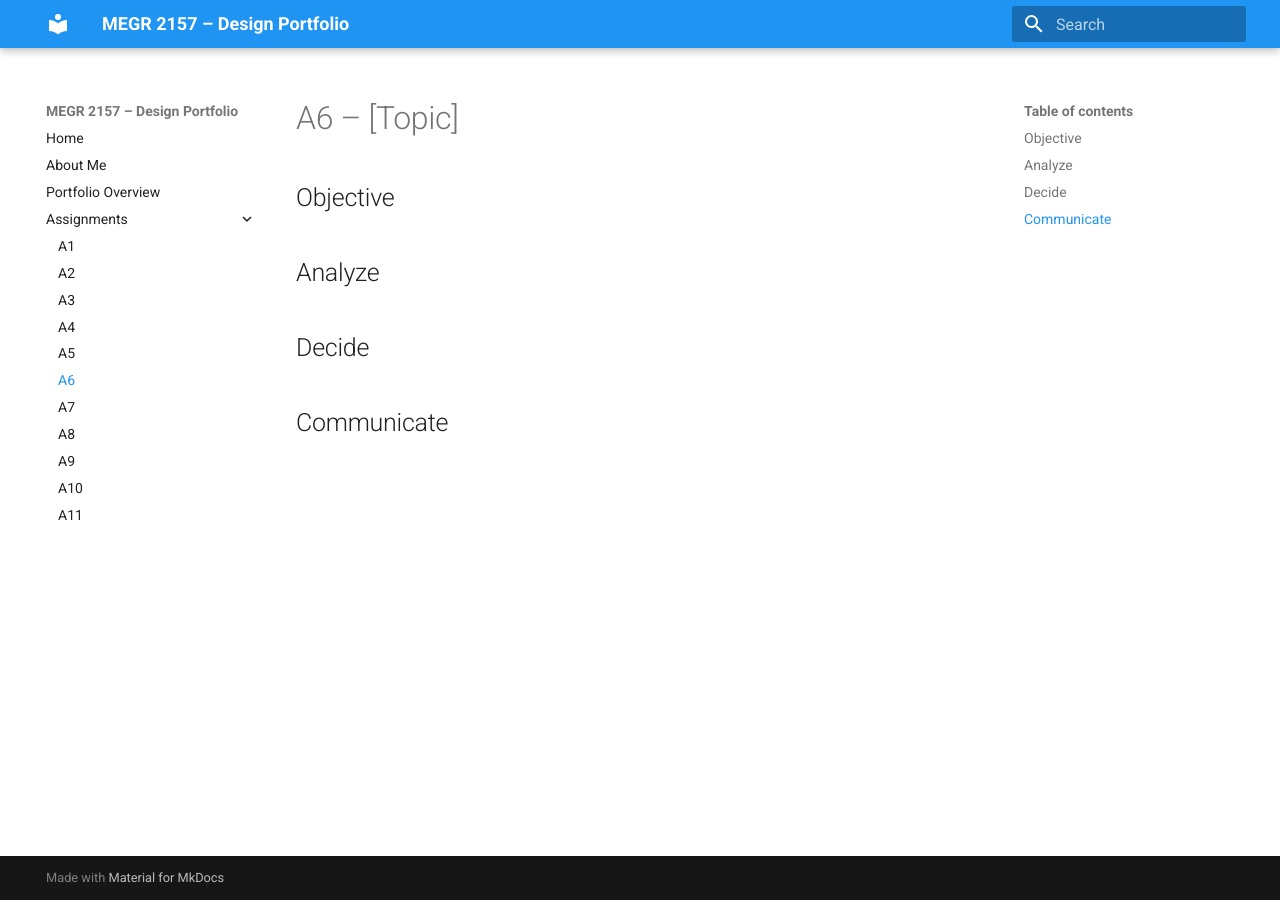
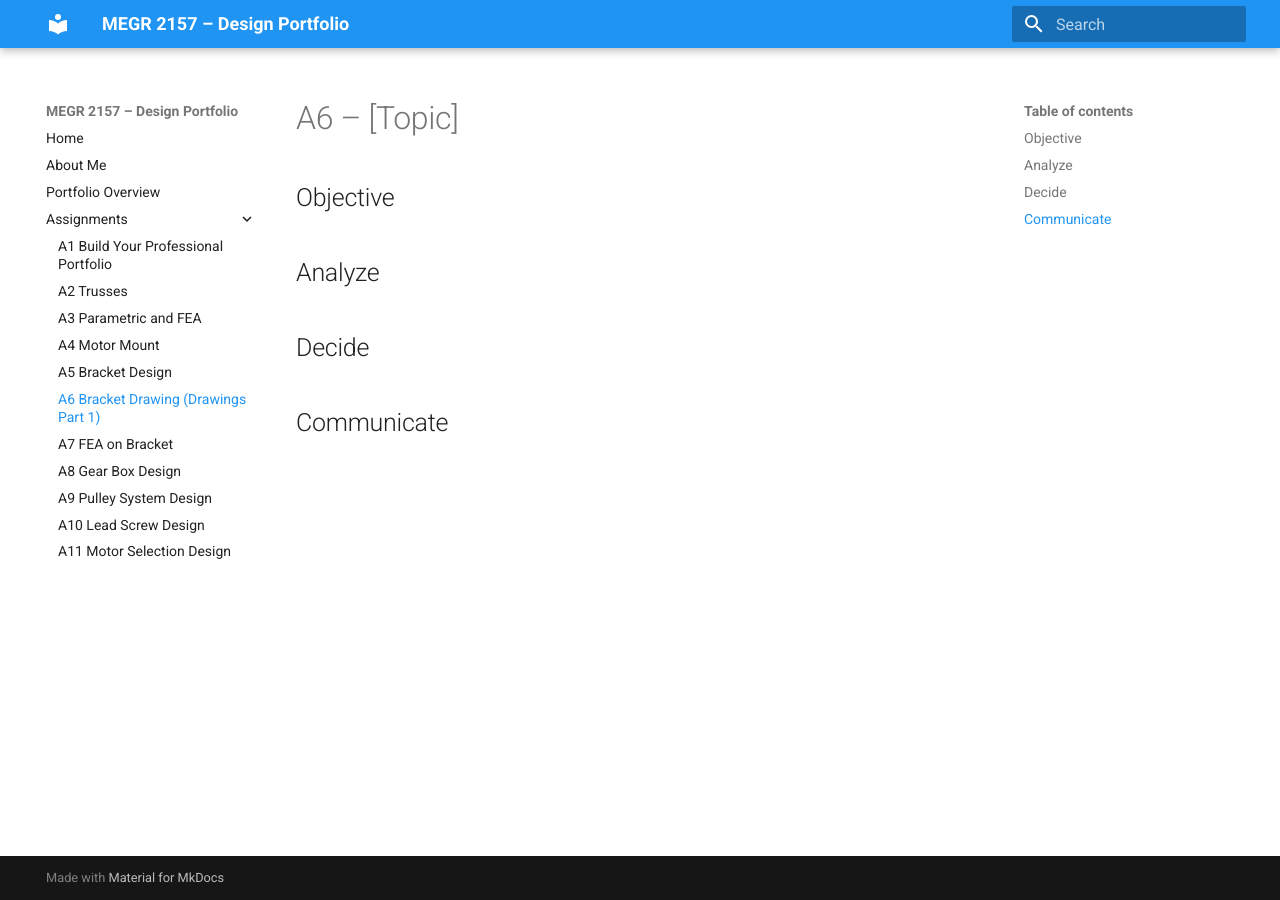
Before and after one commit to estdenis-clt/-megr2157-portfolio, an MkDocs documentation site: the page built from docs/assignments/A06/index.md, in a window 1280 px wide. Built offline with MkDocs 1.6.1 and Material for MkDocs 9.7.7, drawn with Linux system fonts in a browser that asks for light colours.

Commit message:
Update mkdocs.yml

```diff
--- a/mkdocs.yml
+++ b/mkdocs.yml
@@ -14,14 +14,14 @@ nav:
   - About Me: aboutme/index.md
   - Portfolio Overview: portfolio-overview.md
   - Assignments:
-      - A1: assignments/A01/index.md
-      - A2: assignments/A02/index.md
-      - A3: assignments/A03/index.md
-      - A4: assignments/A04/index.md
-      - A5: assignments/A05/index.md
-      - A6: assignments/A06/index.md
-      - A7: assignments/A07/index.md
-      - A8: assignments/A08/index.md
-      - A9: assignments/A09/index.md
-      - A10: assignments/A10/index.md
-      - A11: assignments/A11/index.md
+      - A1 Build Your Professional Portfolio: assignments/A01/index.md
+      - A2 Trusses: assignments/A02/index.md
+      - A3 Parametric and FEA: assignments/A03/index.md
+      - A4 Motor Mount: assignments/A04/index.md
+      - A5 Bracket Design: assignments/A05/index.md
+      - A6 Bracket Drawing (Drawings Part 1): assignments/A06/index.md
+      - A7 FEA on Bracket: assignments/A07/index.md
+      - A8 Gear Box Design: assignments/A08/index.md
+      - A9 Pulley System Design: assignments/A09/index.md
+      - A10 Lead Screw Design: assignments/A10/index.md
+      - A11 Motor Selection Design: assignments/A11/index.md
```
